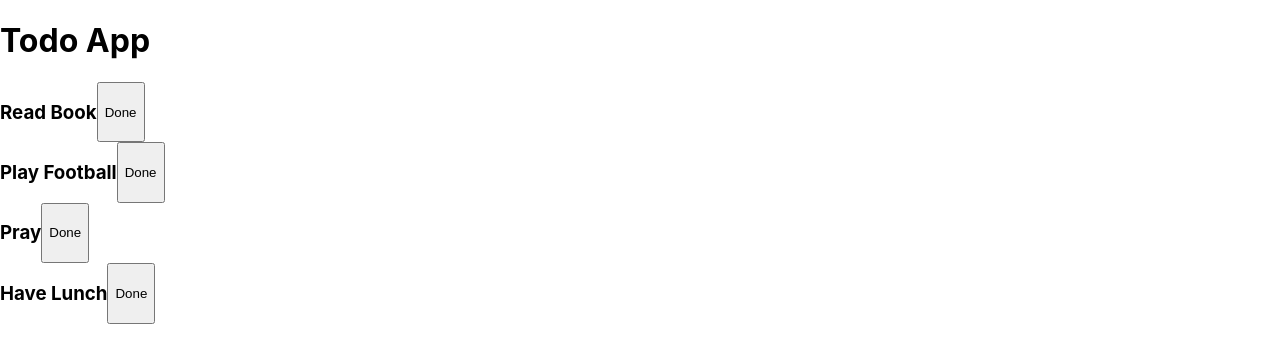
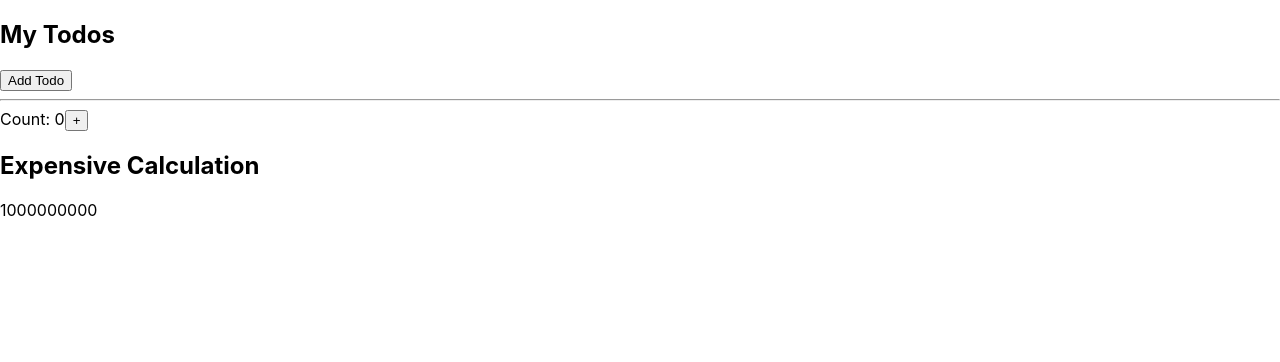
Before and after one commit to iqranaz240/New-React-App, a React (Create React App) app: page / in a window 1280 px wide. Shown: the top 362 px of the page. Built offline with nearby package versions, Linux system fonts and the light colour scheme.

Commit message:
useMemo and useCallback hooks

```diff
--- a/src/components/Todo.js
+++ b/src/components/Todo.js
@@ -1,70 +1,40 @@
-import React, { useReducer } from 'react'
+import React, {useState, useMemo, useCallback} from 'react'
+import Todosss from './Todosss';
 
-const todoList = [
-    {
-        id: 1,
-        title: "Read Book",
-        complete: false,
-      },
-      {
-        id: 2,
-        title: "Play Football",
-        complete: false,
-      },
-      {
-        id: 3,
-        title: "Pray",
-        complete: false,
-      },
-      {
-        id: 4,
-        title: "Have Lunch",
-        complete: false,
-      }];
-
-function reducer(state, action) {
-    switch(action.type) {
-        case "Complete":
-            console.log('Task Done...', action.id)
-            return state.map(todo => {
-                if (todo.id === action.id) {
-                    return {...todo, complete: !todo.complete}
-                }
-                else {
-                    return todo
-                }
-            })
-        default:
-            console.log('Default action...')
-            return state
+const expensiveCalculation = (num) => {
+    console.log("Calculating...");
+    for (let i = 0; i < 1000000000; i++) {
+      num += 1;
     }
-}
+    return num;
+  };
 
 function Todo() {
+  const [count, setCount] = useState(0);
+  const [todos, setTodos] = useState([]);
+  const calculation = useMemo(() => expensiveCalculation(count), [count]);
 
-    const [todos, dispatch] = useReducer(reducer, todoList)
-    console.log(todos)
+  const increment = () => {
+    setCount((c) => c + 1);
+  };
 
-    const handleChange = (todo) => {
-        dispatch({type: "Complete", id: todo.id})
-    }
+  const addTodo = useCallback(() => {
+    console.log('add todo...')
+    setTodos((t) => [...t, "New Todo"]);
+  }, [todos]);
+
   return (
-    <>
-        <h1>Todo App</h1>
-        {
-            todos.map(todo => (
-                <div key={todo.id}>
-                    <span style={{display: 'flex'}}>
-                        <h3>{todo.title}</h3>
-                    {/* { !todo.complete &&  */}
-                        <button onClick={() => handleChange(todo)}>Done</button>
-        {/* } */}
-                    </span>
-                </div>
-            ))
-        }
-    </>
-  )
+    <div>
+      <Todosss todos={todos} addTodo={addTodo} />
+      <hr />
+      <div>
+        Count: {count}
+        <button onClick={increment}>+</button>
+        <h2>Expensive Calculation</h2>
+        {calculation}
+      </div>
+    </div>
+  );
 }
 
 export default Todo
--- /dev/null
+++ b/src/components/Todosss.js
@@ -0,0 +1,16 @@
+import { memo } from "react";
+
+const Todos = ({ todos, addTodo }) => {
+  console.log("child render");
+  return (
+    <>
+      <h2>My Todos</h2>
+      {todos.map((todo, index) => {
+        return <p key={index}>{todo}</p>;
+      })}
+      <button onClick={addTodo}>Add Todo</button>
+    </>
+  );
+};
+
+export default memo(Todos);
```
